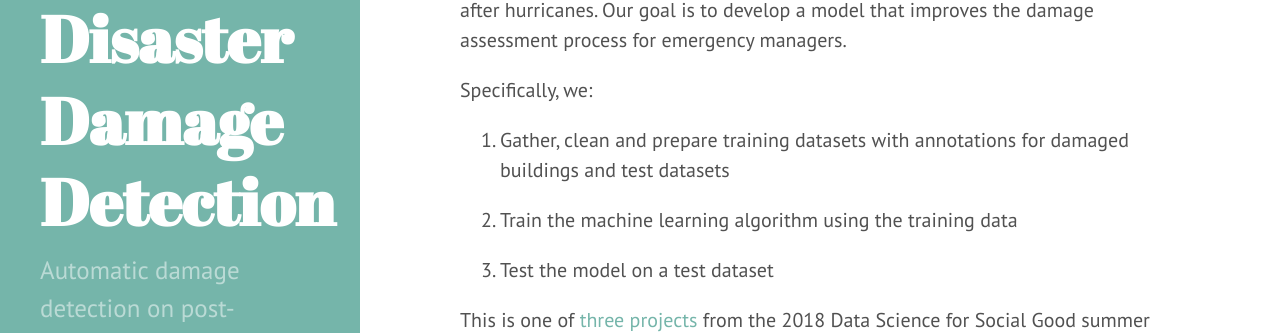
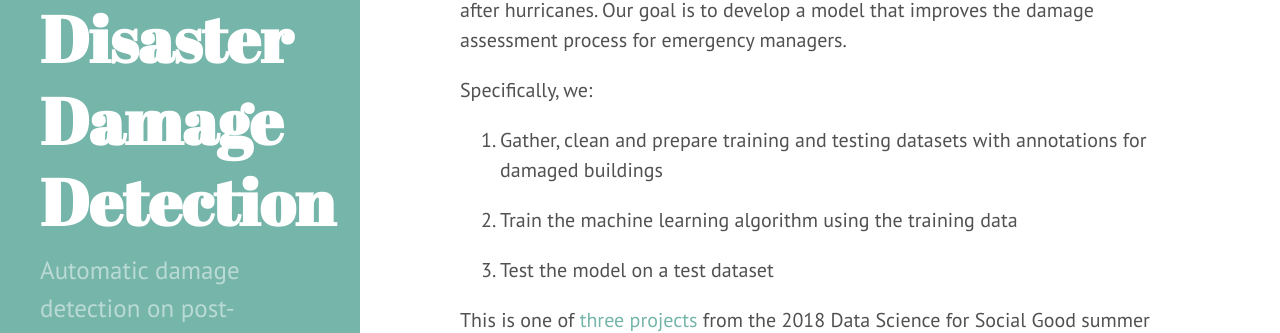
Before and after one commit to DDS-Lab/disaster-damage-detection, a Jekyll site: the page built from index.md, in a window 1280 px wide and 900 px high, scrolled down 549 px. Shown: the part 178-511 px from the top of the window. Built offline with Jekyll 4.4.1, drawn with Linux system fonts in a browser that asks for light colours.

Commit message:
fix text

```diff
--- a/index.md
+++ b/index.md
@@ -14,7 +14,7 @@ the damage assessment process for emergency managers.
 
 Specifically, we:
 
-1. Gather, clean and prepare training datasets with annotations for damaged buildings and test datasets
+1. Gather, clean and prepare training and testing datasets with annotations for damaged buildings
 
 2. Train the machine learning algorithm using the training data
 
```
